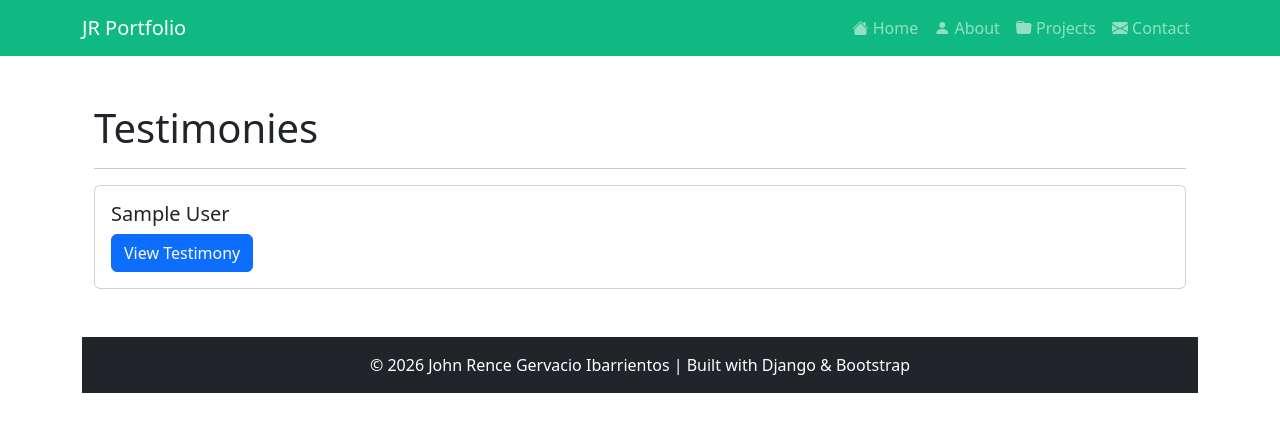
After one commit to JohnRence07/MYPORTFOLIO, a Django app: template main/templates/main/testimony_list.html in a window 1280 px wide. The commit adds this page. Shown: the top 432 px of the page. Run offline with Django 5.2, Linux system fonts and the light colour scheme; the template is opened without the code that fills it: most values are stand-ins (such as "Sample title", 1, 10 or a date in 2020).

Commit message:
portfolio Inquiry and testimony features

```diff
--- a/main/templates/main/contact.html
+++ b/main/templates/main/contact.html
@@ -23,10 +23,11 @@
 <hr>
 <h2>Send Inquiry</h2>
 
-<form method="Post">
+<form method="POST">
     {% csrf_token %}
     {{ form.as_p }}
     <button type="submit" class="btn btn-success">
+        Send Inquiry
     </button>
 </form>
 
--- /dev/null
+++ b/main/templates/main/testimony_list.html
@@ -0,0 +1,22 @@
+{% extends 'main/base.html' %}
+
+{% block content %}
+<div class="container mt-5">
+<h1>Testimonies</h1>
+
+<hr>
+
+{% for testimony in testimonies %}
+    <div class="card mb-3">
+        <div class="card-body">
+            <h5>{{testimony.full_name}}</h5>
+            <a href="{% url 'testimony_detail' testimony.id %}"
+            class="btn btn-primary"> View Testimony
+        </a>
+        </div>
+    </div>
+{% empty %}
+    <p>No testimonies available.</p>
+    {% endfor %}
+</div>
+{% endblock %}
```
Also changed, not shown: main/templates/main/add_testimony.html (added, +12 -0 lines), main/templates/main/testimony_detail.html (added, +11 -0 lines), db.sqlite3.
